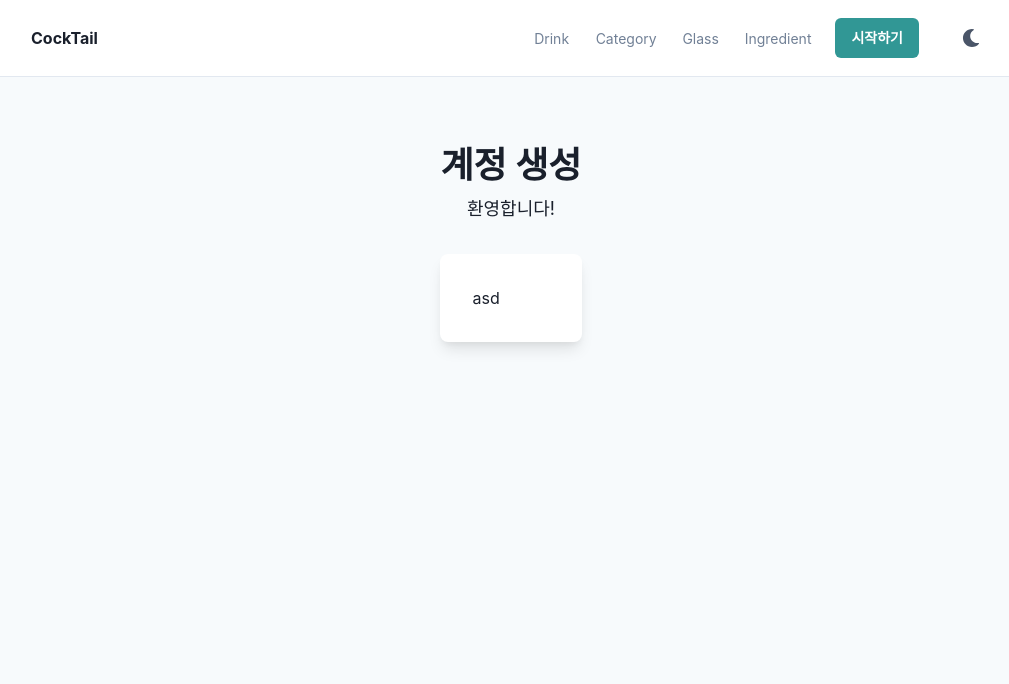
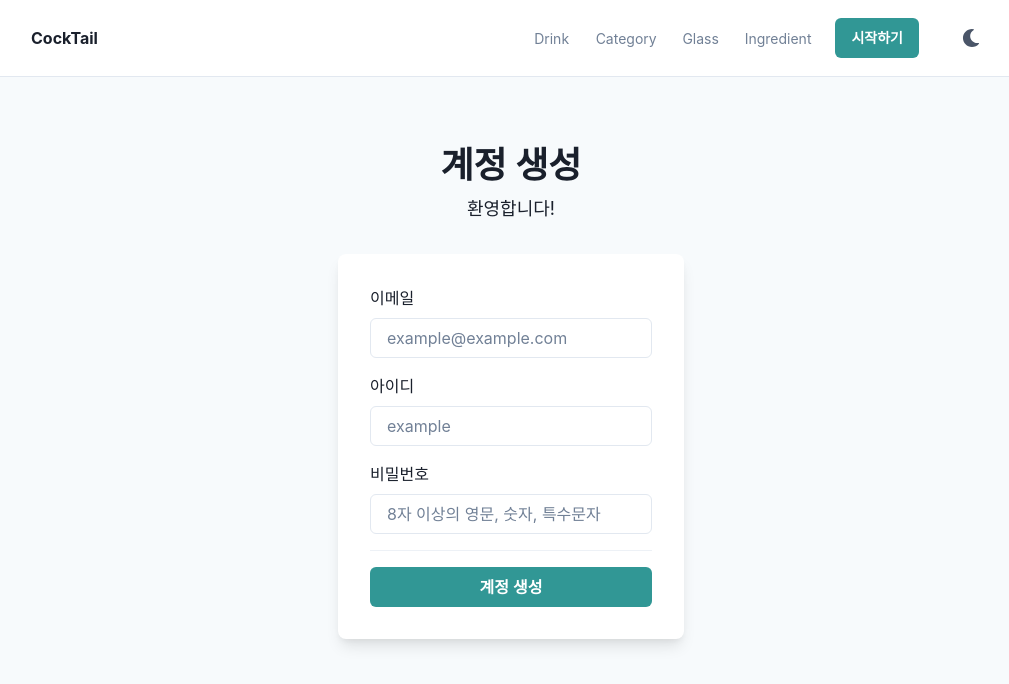
Before and after one commit to preferchoi/cocktails, a React (Create React App) app in the folder web/: page /SignUp in a window 1280 px wide. Shown: the top 684 px of the page, without its empty margins (129-1138 px from the left). Built offline with nearby package versions, Linux system fonts and the light colour scheme; the HTML template or start-up script is replaced by a standard one.

Commit message:
feat: 회원가입 기능 추가, 테스트 성공

```diff
--- a/web/package.json
+++ b/web/package.json
@@ -18,6 +18,7 @@
     "graphql": "^16.8.1",
     "react": "^18.2.0",
     "react-dom": "^18.2.0",
+    "react-hook-form": "^7.49.1",
     "react-icons": "^3.11.0",
     "react-router-dom": "^6.20.0",
     "react-scripts": "5.0.1",
--- a/web/src/components/auth/SignUpForm.jsx
+++ b/web/src/components/auth/SignUpForm.jsx
@@ -1,10 +1,20 @@
 import {
   Box,
+  Button,
+  Divider,
+  FormControl,
+  FormErrorMessage,
+  FormLabel,
   Heading,
+  Input,
   Stack,
   Text,
   useColorModeValue,
+  useToast,
 } from '@chakra-ui/react';
+import { useNavigate } from 'react-router-dom';
+import { useSignUpMutation } from '../../generated/graphql.tsx';
+import { useForm } from "react-hook-form";
 
 export default function SignUpForm() {
   return (
@@ -19,8 +29,102 @@ export default function SignUpForm() {
         boxShadow={'lg'}
         p={8}
       >
-        asd
+        <SignUpRealForm />
       </Box>
     </Stack>
   );
 }
+
+function SignUpRealForm() {
+  const [signUp, { loading }] = useSignUpMutation();
+  const {
+    register,
+    handleSubmit,
+    formState: { errors },
+  } = useForm();
+  const navigate = useNavigate();
+  const toast = useToast();
+
+  const onSubmit = async data => {
+    const { signUpInput } = data;
+    return signUp({ variables: { 'SignUpInput':signUpInput } })
+      .then(res => {
+        if (res.data?.SignUp) {
+          toast({ title: '회원가입을 환영합니다!', status: 'success' });
+          navigate('/');
+        } else {
+          toast({
+            title: '회원가입 도중 문제가 발생했습니다.',
+            status: 'error',
+          });
+        }
+      })
+      .catch(err => {
+        toast({ title: '이메일 또는 아이디가 중복됩니다.', status: 'error' });
+        console.log(err);
+        return err;
+      });
+  };
+
+  return (
+    <Stack as={'form'} spacing={4} onSubmit={handleSubmit(onSubmit)}>
+      <FormControl isInvalid={!!errors.signUpInput?.email}>
+        <FormLabel>이메일</FormLabel>
+        <Input
+          type="email"
+          placeholder="example@example.com"
+          {...register('signUpInput.email', {
+            required: '이메일을 입력해주세요.',
+            pattern: {
+              value:
+                // eslint-disable-next-line max-len
+                /^[a-zA-Z-0-9.!#$%&'*+/=?^_`{|}~-]+@[a-zA-Z0-9-]+(?:\.[a-zA-Z0-9-]+)*$/,
+              message: '이메일의 형식이 올바르지 않습니다.',
+            },
+          })}
+        />
+        <FormErrorMessage>
+          {errors.signUpInput?.email && errors.signUpInput.email.message}
+        </FormErrorMessage>
+      </FormControl>
+      <FormControl isInvalid={!!errors.signUpInput?.username}>
+        <FormLabel>아이디</FormLabel>
+        <Input
+          type="text"
+          placeholder="example"
+          {...register('signUpInput.username', {
+            required: '아이디를 입력해주세요.',
+          })}
+        />
+        <FormErrorMessage>
+          {errors.signUpInput?.username && errors.signUpInput.username.message}
+        </FormErrorMessage>
+      </FormControl>
+      <FormControl isInvalid={!!errors.signUpInput?.password}>
+        <FormLabel>비밀번호</FormLabel>
+        <Input
+          type="password"
+          placeholder="8자 이상의 영문, 숫자, 특수문자"
+          {...register('signUpInput.password', {
+            required: '비밀번호를 입력해주세요.',
+            min: { value: 8, message: '비밀번호는 8자 이상이어야 합니다.' },
+            pattern: {
+              value:
+                // eslint-disable-next-line max-len
+                /^(?=.*[A-Za-z])(?=.*\d)(?=.*[$@$!%*#?&])[A-Za-z\d$@$!%*#?&]{8,}$/,
+              message:
+                '암호는 문자, 숫자, 특수문자를 포함한 8자 이상이어야 합니다.',
+            },
+          })}
+        />
+        <FormErrorMessage>
+          {errors.signUpInput?.password && errors.signUpInput.password.message}
+        </FormErrorMessage>
+      </FormControl>
+      <Divider />
+      <Button colorScheme="teal" type="submit" isLoading={loading}>
+        계정 생성
+      </Button>
+    </Stack>
+  );
+}
```
Also changed, not shown: 2 other files (tests, documents, lock files or other folders).
